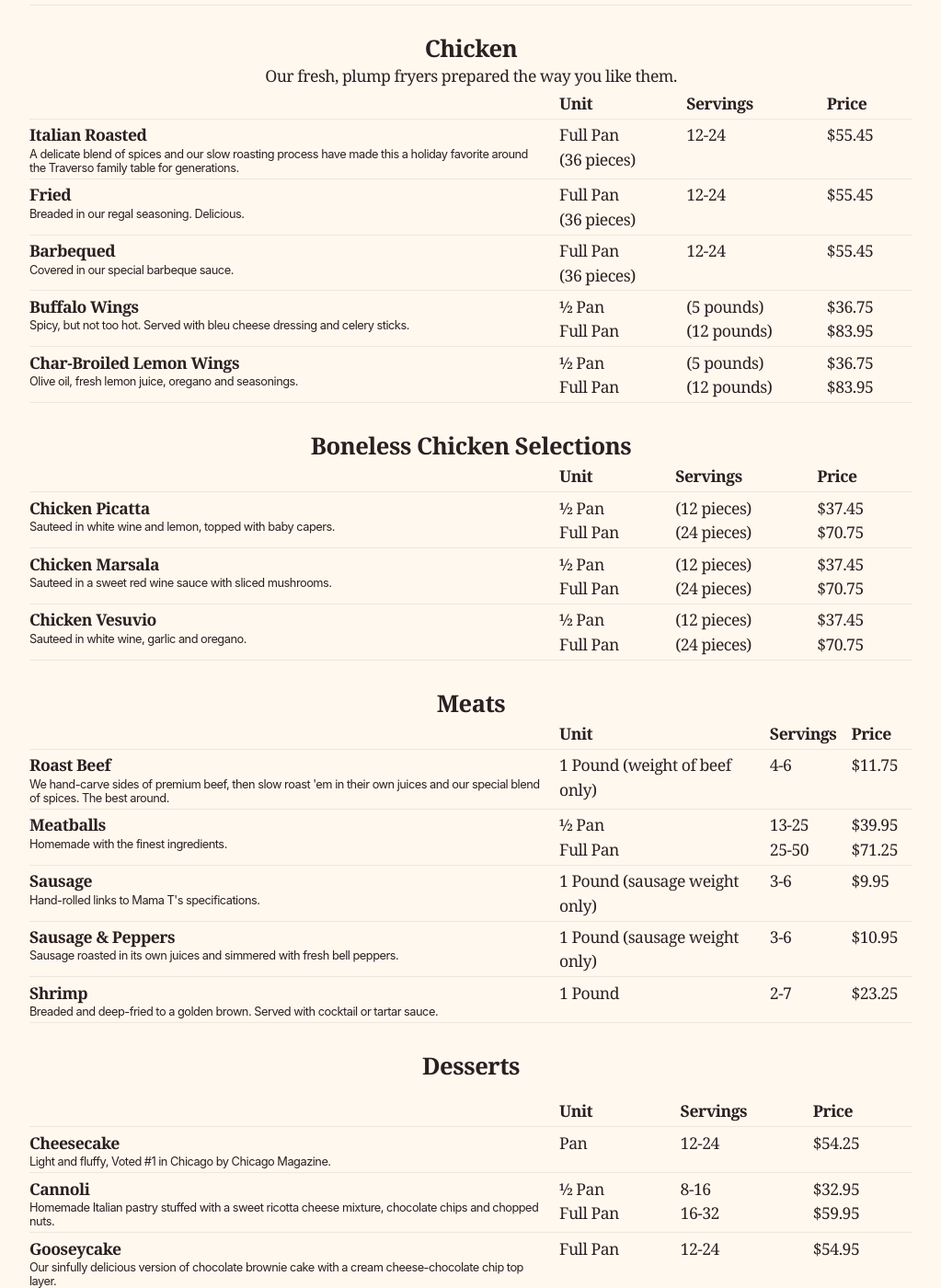
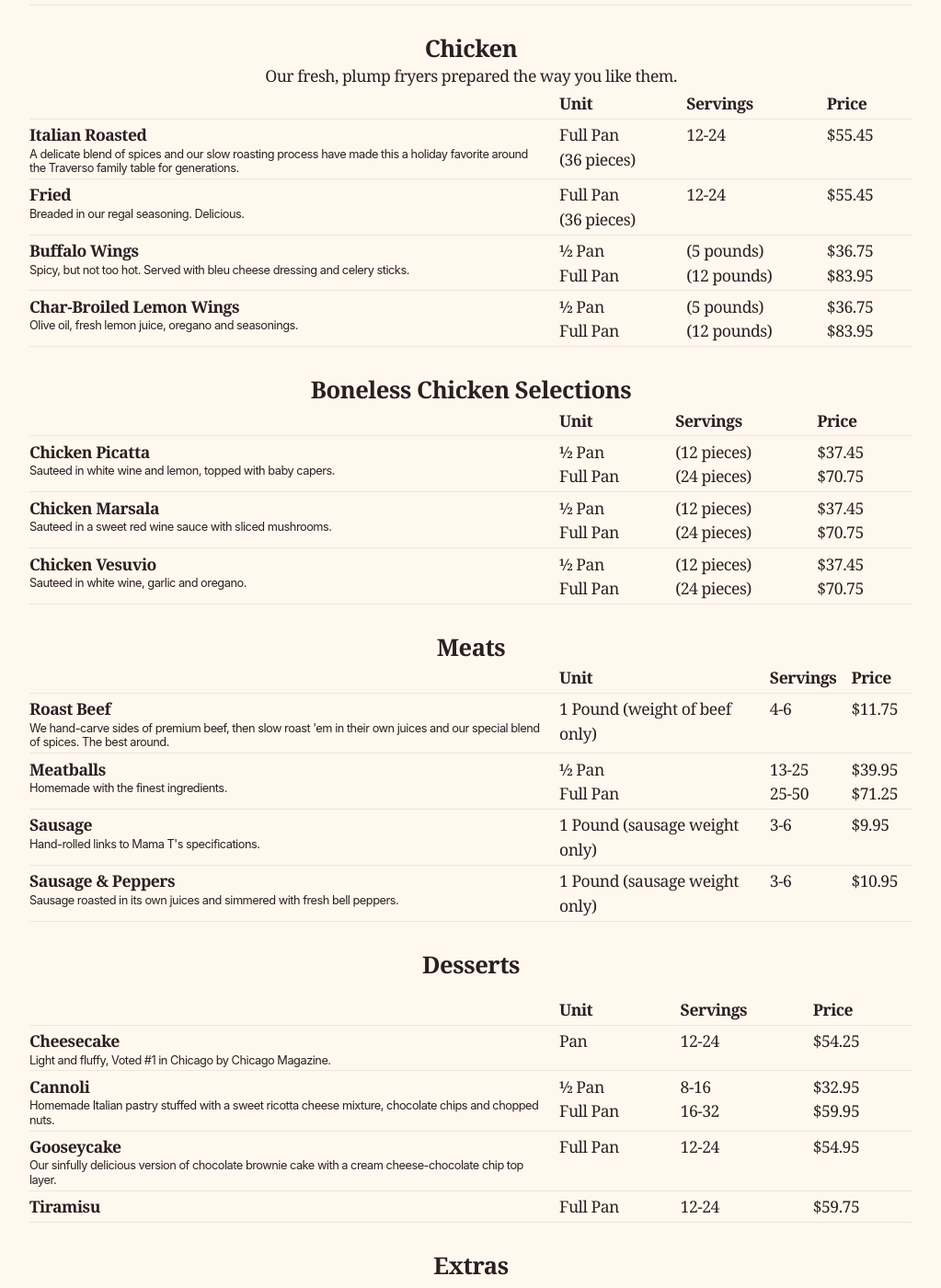
Before and after one commit to traversos/traversos.github.io, a Jekyll site: the page built from events/catering/index.html, in a window 1280 px wide and 1400 px high, scrolled down 2024 px. Shown: the whole window at 92% size, without its empty margins (128-1151 px from the left). Built offline with Jekyll 4.4.1, drawn with Linux system fonts in a browser that asks for light colours; nearby versions of some CDN libraries.

Commit message:
Tweak catering menu
Remove bbq chicken and shrimp

```diff
--- a/events/catering/index.html
+++ b/events/catering/index.html
@@ -263,15 +263,6 @@ layout: home
         </tr>
         <tr>
           <td>
-            <h4>Barbequed</h4>
-            <p>Covered in our special barbeque sauce.</p>
-          </td>
-          <td>Full&nbsp;Pan<br>(36&nbsp;pieces)</td>
-          <td>12-24</td>
-          <td>$55.45</td>
-        </tr>
-        <tr>
-          <td>
             <h4>Buffalo Wings</h4>
             <p>Spicy, but not too hot. Served with bleu cheese dressing and celery sticks.</p>
           </td>
@@ -363,15 +354,6 @@ layout: home
           <td>3-6</td>
           <td>$10.95</td>
         </tr>
-        <tr>
-          <td>
-            <h4>Shrimp</h4>
-            <p>Breaded and deep-fried to a golden brown.  Served with cocktail or tartar sauce.</p>
-          </td>
-          <td>1&nbsp;Pound</td>
-          <td>2-7</td>
-          <td>$23.25</td>
-        </tr>
       </table>
     </section>
     <section class="menu__section">
```
Also changed, not shown: 1 other file.
